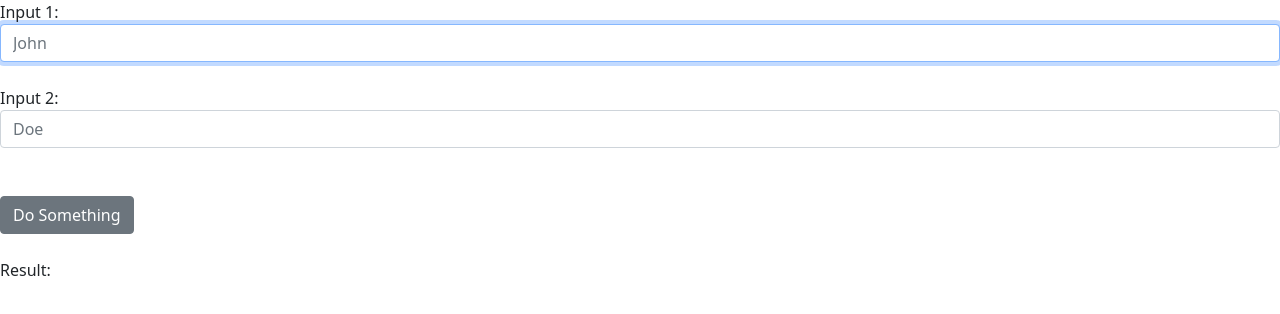
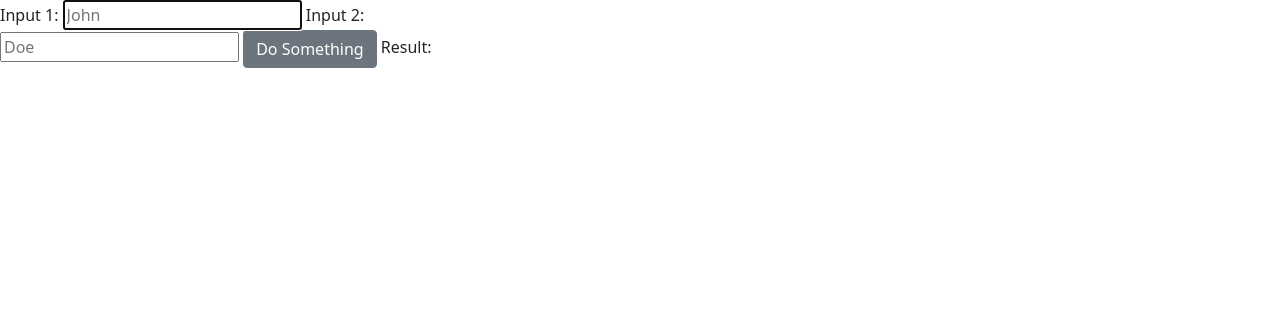
Before and after one commit to edouardmisset/simpleTemplate, a website: page index.html in a window 1280 px wide. Drawn offline with nearby package versions, Linux system fonts and the light colour scheme.

Commit message:
removed breaks

```diff
--- a/index.html
+++ b/index.html
@@ -14,32 +14,30 @@
   </head>
   <body>
     <form action="/script.js">
-      <label for="in1">Input 1:</label><br />
+      <label for="in1">Input 1:</label>
       <input
         type="text"
         id="in1"
-        class="form-control"
+        class="form-floating"
         name="in1"
         placeholder="John"
         autofocus
-      /><br />
+      />
       <label for="in2">Input 2:</label><br />
       <input
         type="text"
         id="in2"
-        class="form-control"
+        class="form-floating"
         name="in2"
         placeholder="Doe"
-      /><br /><br />
+      />
       <input
         type="button"
         class="btn btn-secondary"
         value="Do Something"
         onclick="myFunction()"
       />
-      <br />
-      <br />
-      <label for="result">Result:</label><br />
+      <label for="result">Result:</label>
       <p id="result"></p>
     </form>
     <script src="script.js"></script>
```
